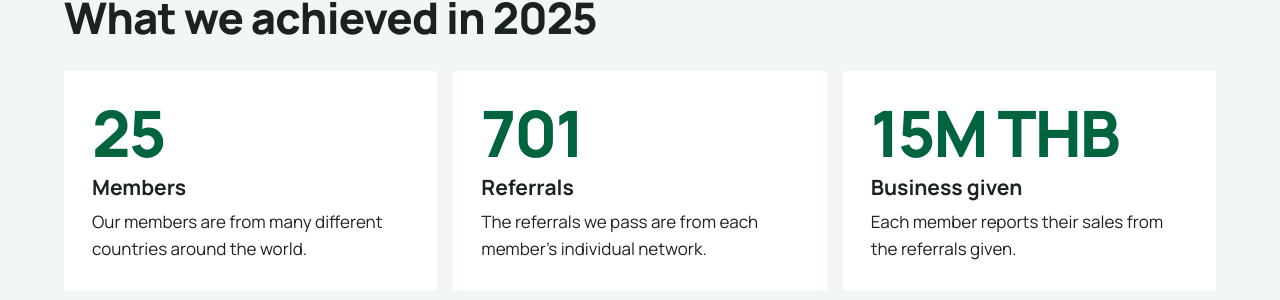
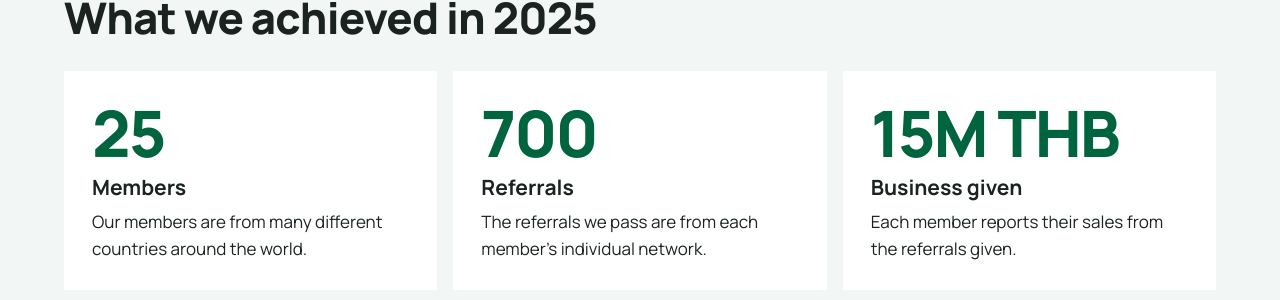
Before and after one commit to inspire-networking/inspire-networking.github.io, a Jekyll site: the page built from pages/about.md, in a window 1280 px wide and 900 px high, scrolled down 1546 px. Shown: the part 171-471 px from the top of the window. Built offline with Jekyll 4.4.1, drawn with Linux system fonts in a browser that asks for light colours.

Commit message:
Put the figure back

```diff
--- a/pages/about.md
+++ b/pages/about.md
@@ -40,7 +40,7 @@ We envision a thriving professional community where individuals and businesses i
 
 Our members are from many different countries around the world.
 
-### 701
+### 700
 
 **Referrals**
 
```
